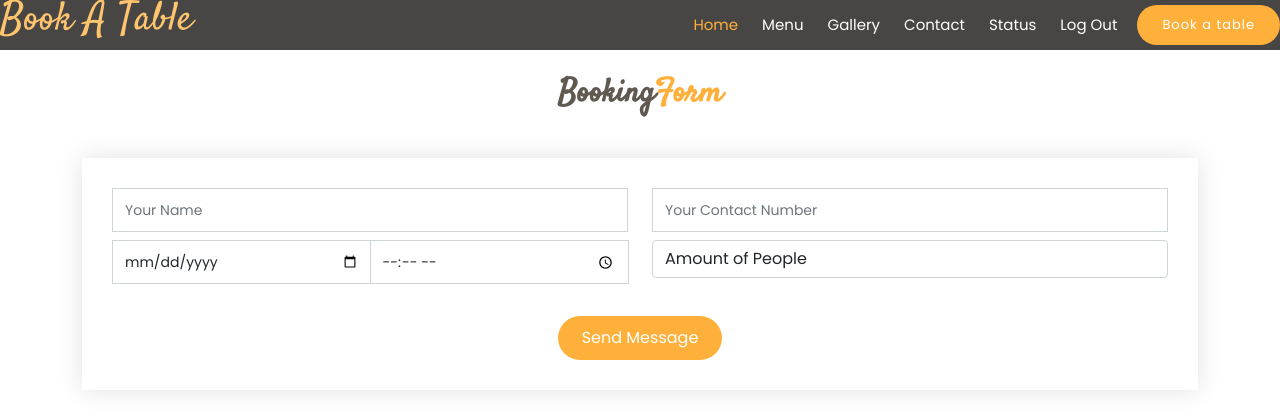
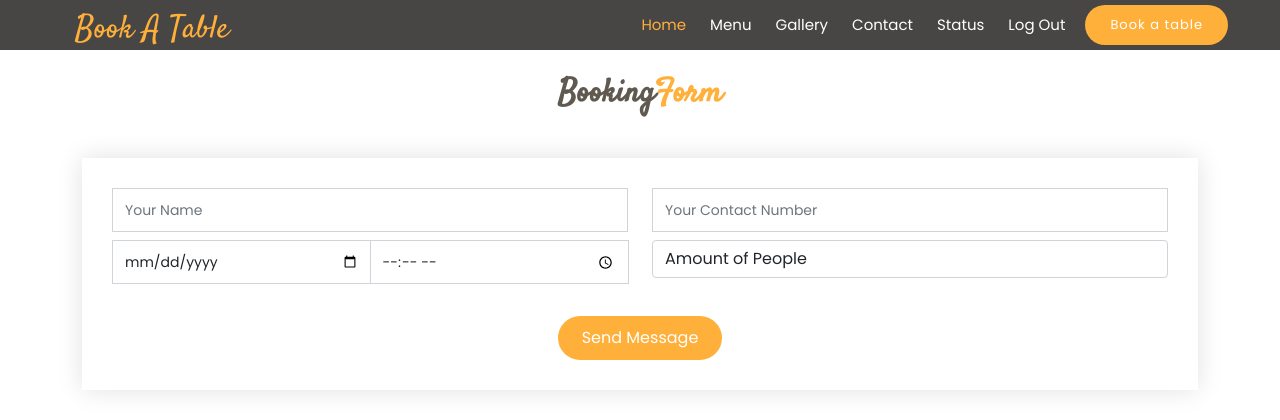
Before and after one commit to likweitan/restaurant-website, a PHP site: page /bookingform.php in a window 1280 px wide. Shown: the top 420 px of the page. Run offline with PHP 8.4, Linux system fonts and the light colour scheme; data that the repository does not hold is empty; some libraries are stand-ins or nearby versions.

Commit message:
change css header style in bookingform

```diff
--- a/bookingform.php
+++ b/bookingform.php
@@ -53,17 +53,18 @@
 
 <body>
 
+
   <!-- ======= Top Bar ======= -->
 
-  <section id="topbar" class="d-flex align-items-center fixed-top">
+  <section id="topbar" class="d-flex align-items-center fixed-top" >
 
-      <div class="logo me-auto">
-        <h1><a href="bookingform.php">Book A Table</a></h1>
+      <div class="logo me-auto" style="margin-left: 5em ;margin-top: 1em">
+        <h1><a href="bookingform.php" style="font-size: 0.8em;">Book A Table</a></h1>
         <!-- Uncomment below if you prefer to use an image logo -->
         <!-- <a href="index.html"><img src="assets/img/logo.png" alt="" class="img-fluid"></a>-->
       </div>
 
-      <nav id="navbar" class="navbar order-last order-lg-0">
+      <nav id="navbar" class="navbar order-last order-lg-0" >
         <ul>
           <li><a class="nav-link scrollto active" href="welcome.php">Home</a></li>
           <li><a class="nav-link scrollto" href="#menu">Menu</a></li>
@@ -75,7 +76,7 @@
         <i class="bi bi-list mobile-nav-toggle"></i>
       </nav><!-- .navbar -->
 
-      <a href="bookingform.php" class="book-a-table-btn scrollto">Book a table</a>
+      <a href="bookingform.php" class="book-a-table-btn scrollto" style="margin-right:4em;">Book a table</a>
 
     </div>
 
```
